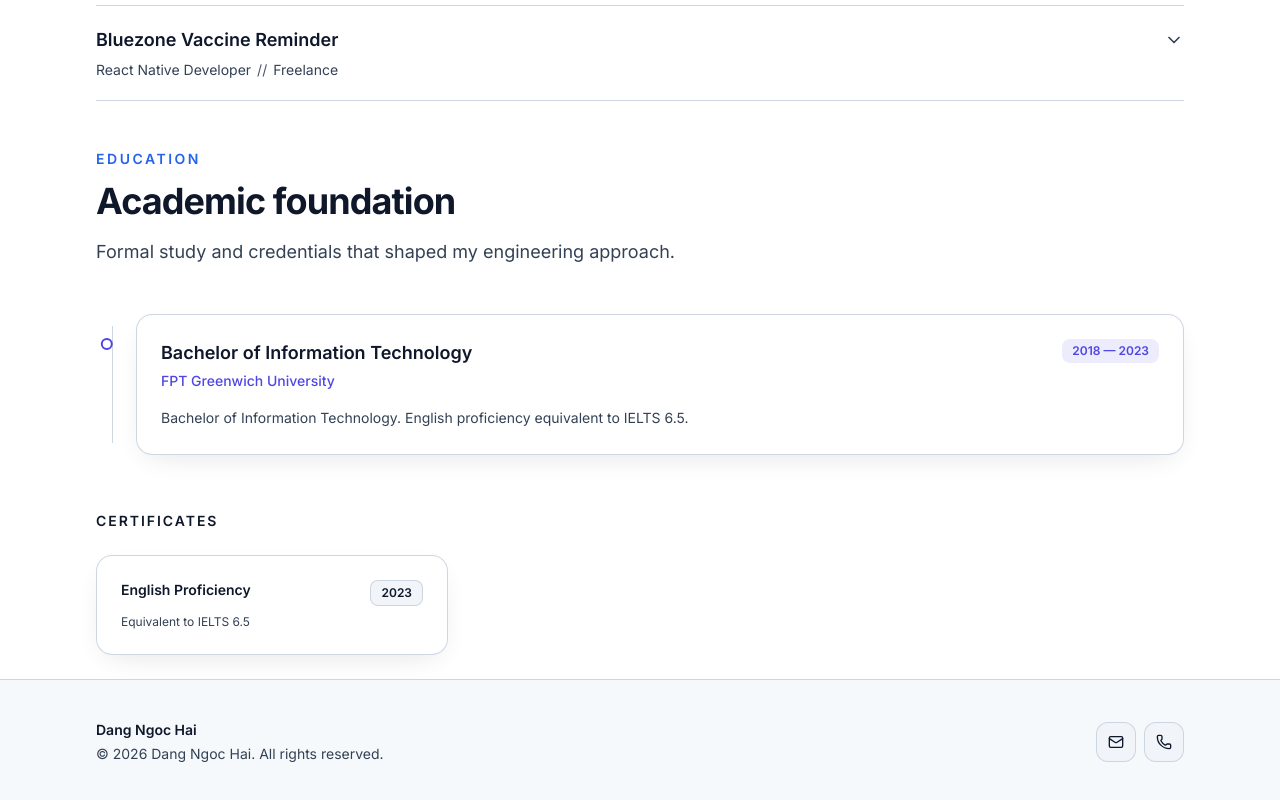
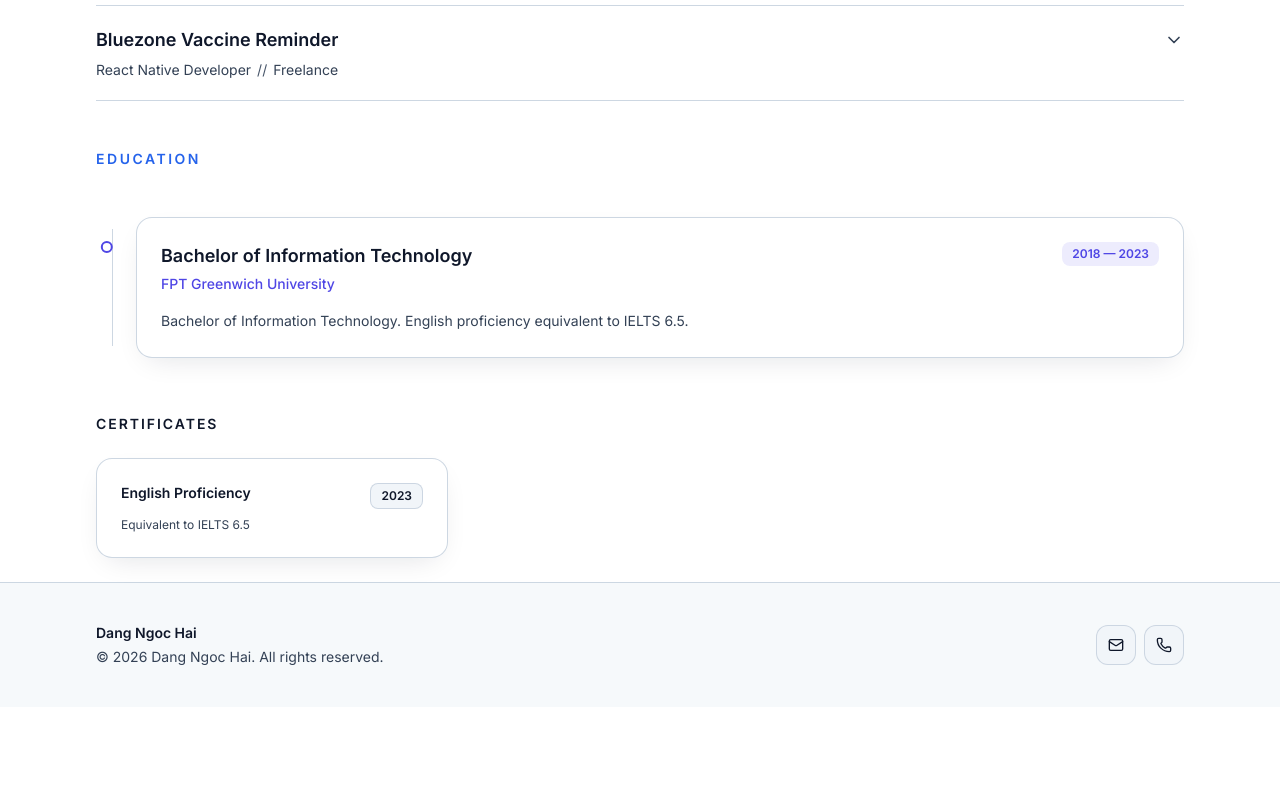
Before and after one commit to haingocdev/cvHaiNgoc, a React (Vite) app: page / in a window 1280 px wide. Shown: the part 3240-4040 px from the top of the page. After the commit the page ends 3947 px from the top, so only its background shows below. Built offline with nearby package versions, Linux system fonts and the light colour scheme.

Commit message:
update education

```diff
--- a/src/sections/Education.tsx
+++ b/src/sections/Education.tsx
@@ -14,8 +14,8 @@ export function Education() {
         <Reveal>
           <SectionHeading
             eyebrow="Education"
-            title="Academic foundation"
-            description="Formal study and credentials that shaped my engineering approach."
+            title=""
+            // description="Formal study and credentials that shaped my engineering approach."
           />
         </Reveal>
 
```
